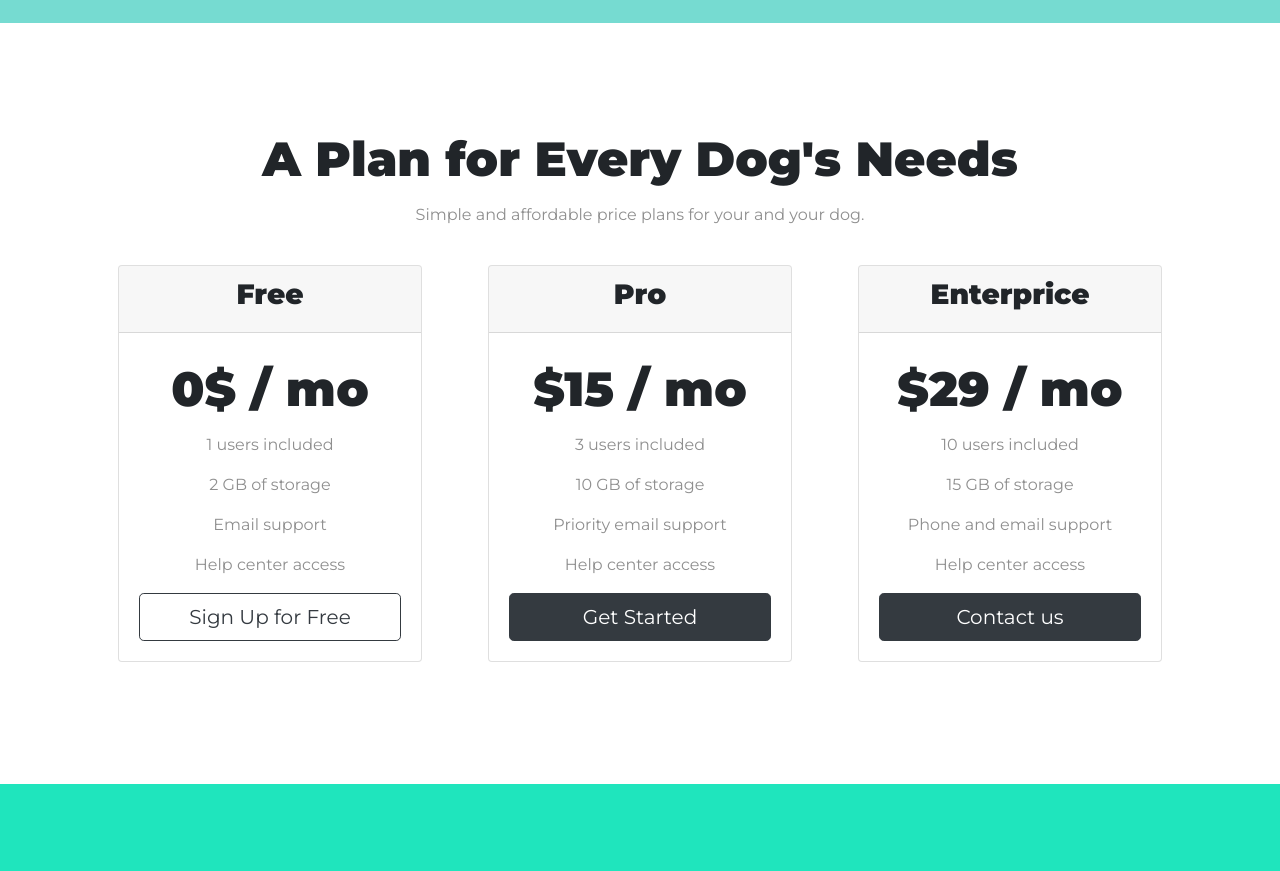
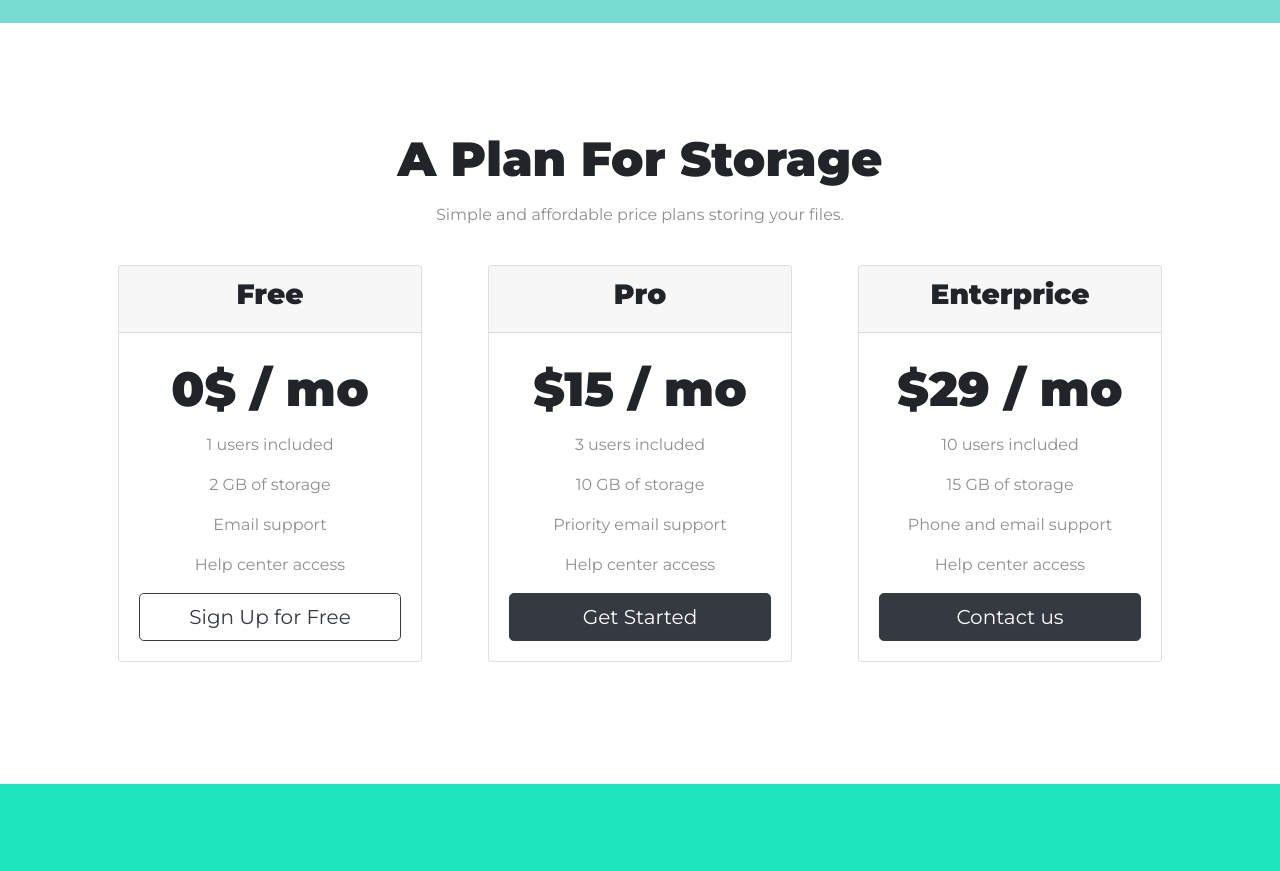
Before and after one commit to 7ekerie/iphoton, a plain HTML site: page index.html in a window 1280 px wide. Shown: the part 2120-2991 px from the top of the page. Drawn offline with nearby package versions, Linux system fonts and the light colour scheme.

Commit message:
Update index.html

```diff
--- a/index.html
+++ b/index.html
@@ -136,8 +136,8 @@
 
   <section class="white-section" id="pricing">
 
-    <h2 class="section-heading">A Plan for Every Dog's Needs</h2>
-    <p>Simple and affordable price plans for your and your dog.</p>
+    <h2 class="section-heading">A Plan For Storage</h2>
+    <p>Simple and affordable price plans storing your files.</p>
 
     <div class="row">
       <div class="pricing-column col-lg-4">
```
